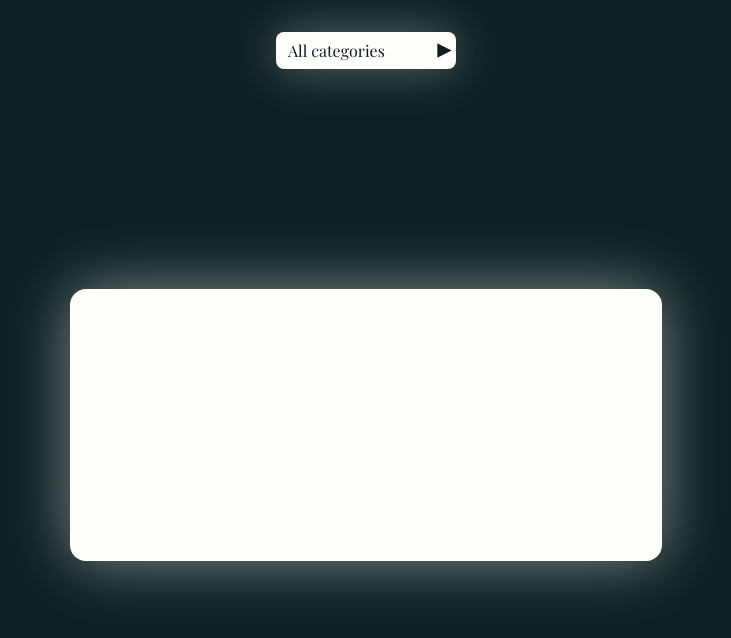
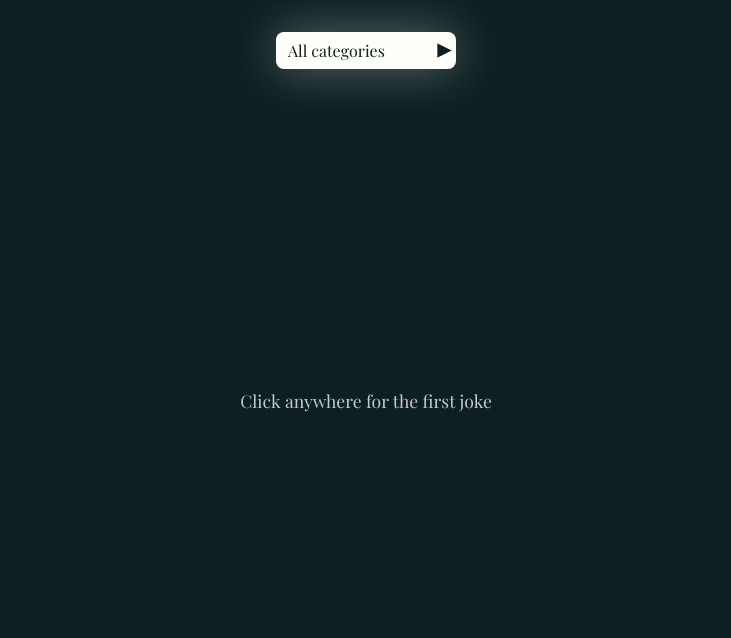
Before and after one commit to erikpataki/A-Safe-Technical-Test, a React (Create React App) app in the folder a-safe-technical-test/: page / in a window 1280 px wide. Shown: the top 638 px of the page, without its empty margins (274-1005 px from the left). Built offline with nearby package versions, Linux system fonts and the light colour scheme; no server answers; a web font is replaced by a local one.

Commit message:
changed how app looks on startup and how cursor behaves when there's no history.

```diff
--- a/a-safe-technical-test/src/App.css
+++ b/a-safe-technical-test/src/App.css
@@ -11,6 +11,7 @@ body {
   align-items: center;
   font-family: "Playfair Display", "Inter", sans-serif;
   user-select: none;
+  position: relative;
 }
 
 .joke-container {
@@ -24,6 +25,14 @@ body {
   padding: 1rem;
   box-sizing: border-box;
   filter: drop-shadow(0 0 2rem #fffffa79);
+  opacity: 1;
+  transition: opacity 260ms ease, transform 260ms ease;
+  z-index: 2;
+}
+
+.joke-container.hidden-initial {
+  opacity: 0;
+  transform: scale(0.98);
 }
 
 .joke-setup {
@@ -56,3 +65,17 @@ body {
 .joke-punchline.revealed {
   opacity: 1;
 }
+
+.first-hint {
+  position: absolute;
+  top: 50%;
+  left: 50%;
+  transform: translate(-50%, -50%);
+  width: 37rem;
+  text-align: center;
+  color: #fffffac5;
+  font-weight: 300;
+  font-size: 1.1rem;
+  pointer-events: none;
+  z-index: 1;
+}
--- a/a-safe-technical-test/src/App.js
+++ b/a-safe-technical-test/src/App.js
@@ -92,8 +92,20 @@ function App() {
 
       const x = e.clientX;
       const half = window.innerWidth / 2;
+      const hasBack = indexRef.current > 0;
       if (x < half) {
-        goPrevious();
+        if (hasBack) {
+          goPrevious();
+        } else {
+          // Behave like forward until back history exists
+          if (!joke) {
+            fetchJoke(true);
+          } else if (!revealed) {
+            setRevealed(true);
+          } else {
+            goNext();
+          }
+        }
       } else {
         if (!joke) {
           fetchJoke(true);
@@ -113,6 +125,7 @@ function App() {
       <CustomCursor
         size={50}
         smooth={0.2}
+        hasBack={indexRef.current > 0}
       />
       <CategorySelector
         options={types}
@@ -120,7 +133,10 @@ function App() {
         onChange={setSelectedTypes}
       />
       <div className='joke-container-parent'>
-        <div className='joke-container'>
+        {!joke && (
+          <div className="first-hint">Click anywhere for the first joke</div>
+        )}
+        <div className={`joke-container ${!joke ? 'hidden-initial' : ''}`}>
           <h2 className='joke-setup'>{joke ? joke.setup : ' '}</h2>
           <p className={`joke-punchline ${revealed ? 'revealed' : ''}`}>{revealed && joke ? joke.punchline : ' '}</p>
         </div>
--- a/a-safe-technical-test/src/components/CategorySelector/CategorySelector.css
+++ b/a-safe-technical-test/src/components/CategorySelector/CategorySelector.css
@@ -61,6 +61,7 @@
 	align-items: center;
 	gap: 8px;
 	cursor: pointer;
+    justify-content: space-between;
 }
 
 .category-selector input[type="checkbox"] {
--- a/a-safe-technical-test/src/components/CategorySelector/CategorySelector.jsx
+++ b/a-safe-technical-test/src/components/CategorySelector/CategorySelector.jsx
@@ -62,6 +62,7 @@ export default function CategorySelector({ options = [], selected = [], onChange
               return (
                 <li key={type}>
                   <label htmlFor={id}>
+                    <span className="lbl">{count !== undefined ? `${type} (${count})` : type}</span>
                     <input
                       id={id}
                       type="checkbox"
@@ -69,7 +70,6 @@ export default function CategorySelector({ options = [], selected = [], onChange
                       onChange={(e) => onItemChange(type, e.target.checked)}
                       onClick={stop}
                     />
-                    <span className="lbl">{count !== undefined ? `${type} (${count})` : type}</span>
                   </label>
                 </li>
               );
--- a/a-safe-technical-test/src/components/CustomCursor/CustomCursor.jsx
+++ b/a-safe-technical-test/src/components/CustomCursor/CustomCursor.jsx
@@ -4,7 +4,7 @@ import React, { useEffect, useRef, useState } from 'react';
 import cursorImgBG from '../../assets/cursor - just bg.svg';
 import cursorImgArrow from '../../assets/cursor - just arrow - new.svg';
 
-export default function CustomCursor({ size = 50, smooth = 0.15 }) {
+export default function CustomCursor({ size = 50, smooth = 0.15, hasBack = false }) {
   const target = useRef({ x: -100, y: -100 });
   const current = useRef({ x: -100, y: -100 });
   const [renderPos, setRenderPos] = useState({ x: -100, y: -100 });
@@ -17,8 +17,8 @@ export default function CustomCursor({ size = 50, smooth = 0.15 }) {
     const onMove = (e) => {
       target.current.x = e.clientX;
       target.current.y = e.clientY;
-      // set left/right state for flipping arrow
-      setIsLeft(e.clientX < window.innerWidth / 2);
+  // set left/right state for flipping arrow
+  setIsLeft(e.clientX < window.innerWidth / 2);
       if (firstMove.current) {
         firstMove.current = false;
         current.current.x = e.clientX;
@@ -61,8 +61,9 @@ export default function CustomCursor({ size = 50, smooth = 0.15 }) {
     opacity: visible ? 1 : 0,
   };
 
+  const flipLeft = hasBack && isLeft;
   return (
-    <div className={`custom-cursor ${isLeft ? 'on-left' : ''}`} style={style}>
+    <div className={`custom-cursor ${flipLeft ? 'on-left' : ''}`} style={style}>
       <div className="cursor-inner">
         <img className="cursor-bg" src={cursorImgBG}/>
         <img className="cursor-arrow" src={cursorImgArrow}/>
```
Also changed, not shown: 1 other file (tests, documents, lock files or other folders).
